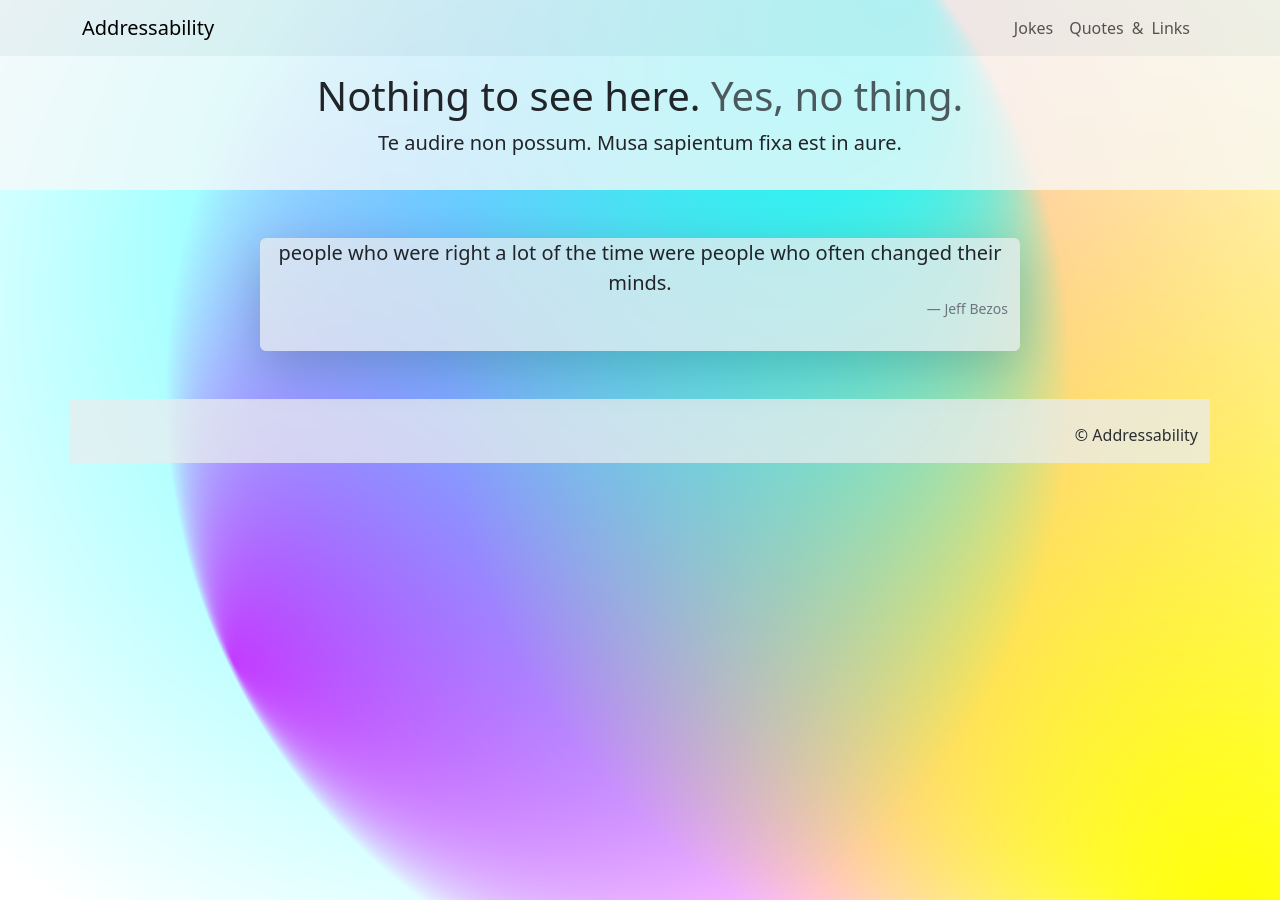
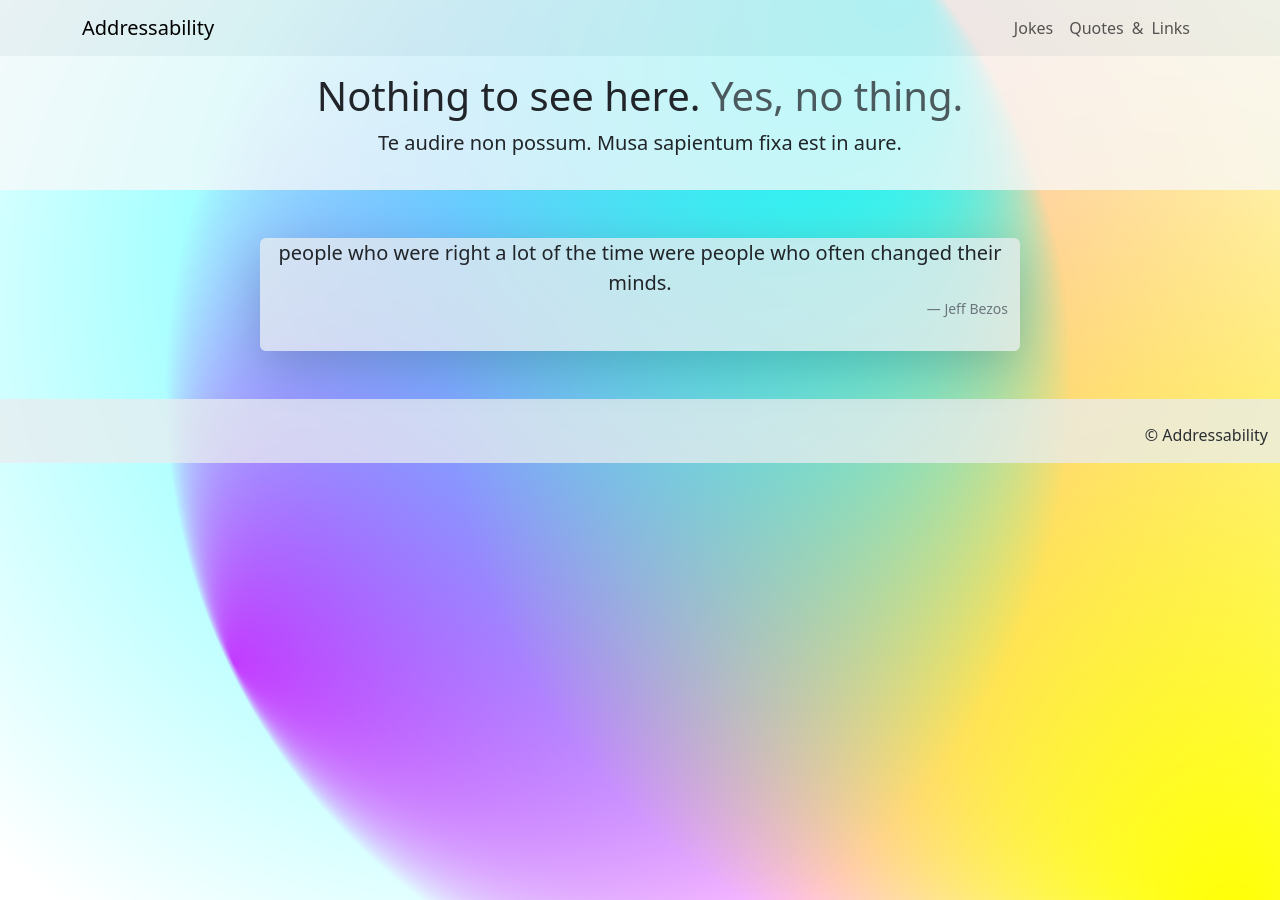
Before and after one commit to raz0x/addressability, a Jekyll site: the page built from index.html, in a window 1280 px wide. Built offline with Jekyll 4.4.1, drawn with Linux system fonts in a browser that asks for light colours.

Commit message:
Update footer.html

```diff
--- a/_includes/footer.html
+++ b/_includes/footer.html
@@ -1,4 +1,4 @@
-<footer class="container text-secondary-emphasis bg-body-secondary bg-opacity-75 mt-4 pt-4">
+<footer class="container-fluid text-secondary-emphasis bg-body-secondary bg-opacity-75 mt-4 pt-4">
     <div class="row justify-content-center align-items-end">
         <div class="text-end">
             <p>&copy; Addressability</p>
```
